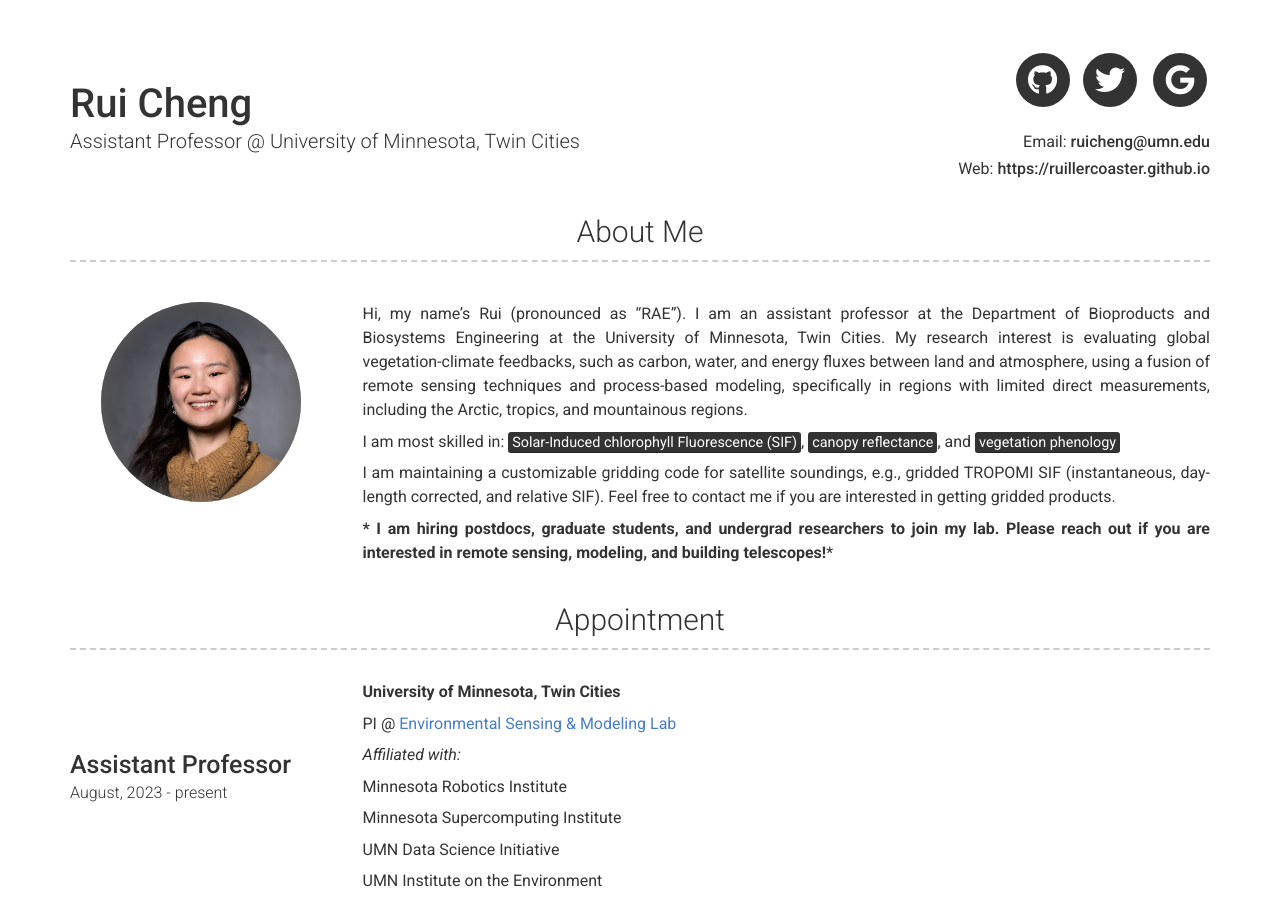
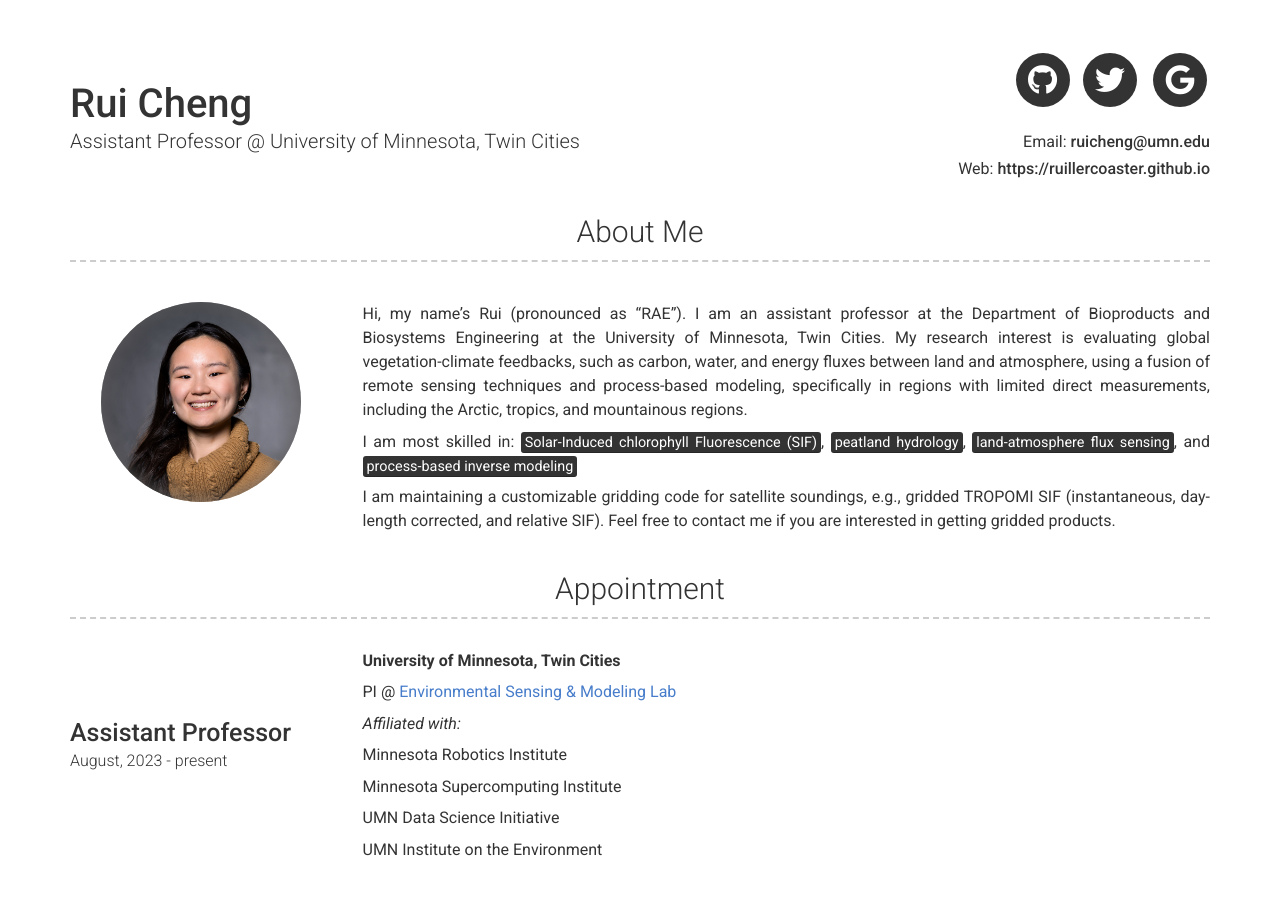
Before and after one commit to ruillercoaster/ruillercoaster.github.io, a Jekyll site: the page built from index.md, in a window 1280 px wide and 900 px high. Built offline with Jekyll 4.4.1, drawn with Linux system fonts in a browser that asks for light colours; nearby versions of some CDN libraries; a script that is not in the unit is left out.

Commit message:
revise intro

```diff
--- a/_config.yml
+++ b/_config.yml
@@ -50,11 +50,11 @@ about_profile_image: images/headshot_2022-min.JPG
 about_content: | # this will include new lines to allow paragraphs
   Hi, my name's Rui (pronounced as "RAE"). I am an assistant professor at the Department of Bioproducts and Biosystems Engineering at the University of Minnesota, Twin Cities. My research interest is evaluating global vegetation-climate feedbacks, such as carbon, water, and energy fluxes between land and atmosphere, using a fusion of remote sensing techniques and process-based modeling, specifically in regions with limited direct measurements, including the Arctic, tropics, and mountainous regions.
 
-  I am most skilled in: <mark>Solar-Induced chlorophyll Fluorescence (SIF)</mark>, <mark>canopy reflectance</mark>, and <mark>vegetation phenology</mark>
+  I am most skilled in: <mark>Solar-Induced chlorophyll Fluorescence (SIF)</mark>, <mark>peatland hydrology</mark>, <mark>land-atmosphere flux sensing</mark>, and <mark>process-based inverse modeling</mark>
 
   I am maintaining a customizable gridding code for satellite soundings, e.g., gridded TROPOMI SIF (instantaneous, day-length corrected, and relative SIF). Feel free to contact me if you are interested in getting gridded products.
 
-  *** I am hiring postdocs, graduate students, and undergrad researchers to join my lab. Please reach out if you are interested in remote sensing, modeling, and building telescopes!***
+
 
 content:
   - title: Appointment
```
Also changed, not shown: 1 other file.
